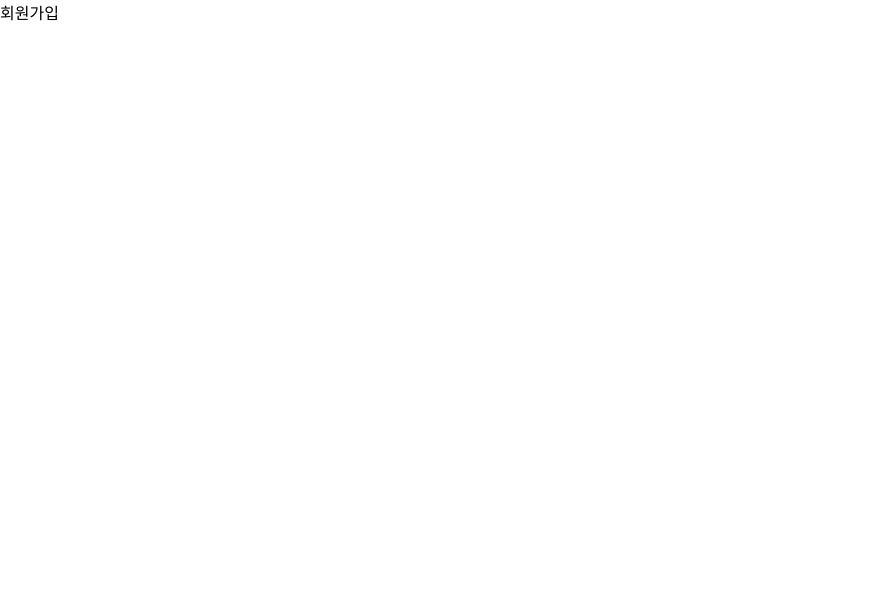
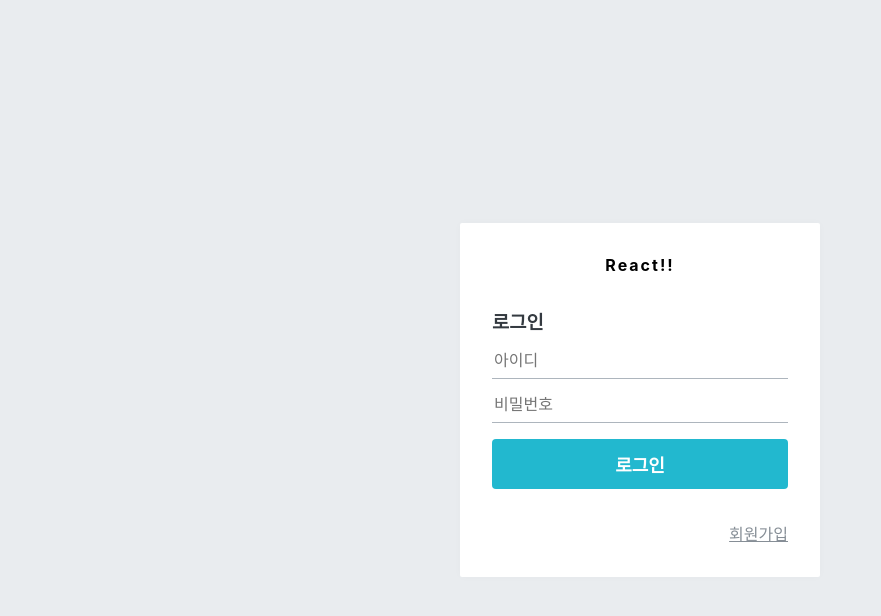
Before and after one commit to ParkSeungKyu92/Blog, a React (Create React App) app: page /register in a window 1280 px wide. Shown: the top 616 px of the page, without its empty margins (0-881 px from the left). Built offline with nearby package versions, Linux system fonts and the light colour scheme.

Commit message:
add AuthForm & AuthTemplate Compoenent 로그인 & 회원가입 UI

```diff
--- /dev/null
+++ b/src/components/auth/AuthForm.js
@@ -0,0 +1,69 @@
+import React from 'react';
+import styled from 'styled-components';
+import { Link } from 'react-router-dom';
+import palette from '../../lib/styles/palette';
+import Button from '../common/Button';
+
+const AuthFormBlock = styled.div`
+    h3 {
+        margin : 0;
+        color : ${palette.gray[8]};
+        margin-bottom : 1rem;
+    }
+`;
+
+const StyledInput = styled.input`
+    font-size : 1rem;
+    border : none;
+    border-bottom : 1px solid ${palette.gray[5]};
+    padding-bottom : 0.5rem;
+    outline : none;
+    width : 100%;
+    $:focus {
+        color : $oc-teal-7;
+        border-bottom : 1px solid ${palette.gray[7]};
+    }
+
+    & + & {
+        margin-top : 1rem;
+    }
+`;
+
+const Footer = styled.div`
+    margin-top : 2rem;
+    text-align : right;
+    a {
+        color : ${palette.gray[6]};
+        text-decoration : underline;
+        &:hover {
+            color ${palette.gray[9]};
+        }
+    }
+`;
+
+const ButtonWithMarginTop = styled(Button)`
+    margin-top: 1rem;
+`;
+
+const AuthForm = () => {
+    return (
+        <AuthFormBlock>
+            <h3>로그인</h3>
+            <form>
+                <StyledInput autoComplete="username" name="username" placeholder="아이디"/>
+                <StyledInput
+                    autoComplete="new-password"
+                    name="password"
+                    placeholder="비밀번호"
+                    type="password"
+                />
+                <ButtonWithMarginTop cyan fullWidth>로그인</ButtonWithMarginTop>
+            </form>
+            <Footer>
+                <Link to='/register'>회원가입</Link>
+            </Footer>
+        </AuthFormBlock>
+    );
+}
+
+export default AuthForm;
--- /dev/null
+++ b/src/components/auth/AuthTemplate.js
@@ -0,0 +1,50 @@
+import React from 'react';
+import styled from 'styled-components';
+import palette from '../../lib/styles/palette';
+import { Link } from 'react-router-dom';
+
+//AuthForm으로 children을 받아 온 내용만 보여 주기만 하는 역할
+const AuthTemplateBlock = styled.div`
+    position : absolute;
+    left : 0;
+    top : 0;
+    bottom : 0;
+    right : 0;
+    background : ${palette.gray[2]};
+
+    /* flex로 내부 내용 중앙 정렬*/
+    display : flex;
+    flex-direction : column;
+    justify-content : center;
+    align-items : center;
+`;
+
+const WhiteBox = styled.div`
+    .logo-area {
+        display : block;
+        padding-bottom : 2rem;
+        text-align : center;
+        font-weight : bold;
+        letter-spacing : 2px;
+    }
+    box-shadow 0 0 8px rgba(0,0,0,0.025);
+    padding : 2rem;
+    width : 360px;
+    background : white;
+    border-radius : 2px;
+`;
+
+const AuthTemplate = ({ children }) => {
+    return(
+        <AuthTemplateBlock>
+            <WhiteBox>
+                <div className="logo-area">
+                    <Link to='/'>React!!</Link>
+                </div>
+                {children}
+            </WhiteBox>
+        </AuthTemplateBlock>
+    );
+}
+
+export default AuthTemplate;
--- a/src/components/common/Button.js
+++ b/src/components/common/Button.js
@@ -1,5 +1,5 @@
 import React from 'react';
-import styled from 'styled-components';
+import styled, { css } from 'styled-components';
 import palette from '../../lib/styles/palette';
 
 const StyledButton = styled.button`
@@ -17,6 +17,25 @@
     &:hover {
         background : ${palette.gray[6]};
     }
+    ${props =>
+        props.fullWidth &&
+        css`
+            padding-top : 0.75rem;
+            padding-bottom : 0.75rem;
+            width: 100%;
+            font-size : 1.125rem;
+        `
+    }
+
+    ${props =>
+        props.cyan &&
+        css`
+            background: ${palette.cyan[5]};
+            &:hover {
+                background : ${palette.cyan[7]};
+            }
+        `
+    }
 `;
 
 const Button = (props) => {
--- a/src/pages/LoginPage.js
+++ b/src/pages/LoginPage.js
@@ -1,7 +1,14 @@
 import React from 'react';
+import AuthForm from '../components/auth/AuthForm';
+import AuthTemplate from '../components/auth/AuthTemplate';
 
 const LoginPage = () => {
-    return <div>로그인</div>;
+    return (
+        <AuthTemplate>
+            <AuthForm>
+            </AuthForm>
+        </AuthTemplate>
+    );
 };
 
 export default LoginPage;
--- a/src/pages/RegisterPage.js
+++ b/src/pages/RegisterPage.js
@@ -1,7 +1,14 @@
 import React from 'react';
+import AuthForm from '../components/auth/AuthForm';
+import AuthTemplate from '../components/auth/AuthTemplate';
 
 const RegisterPage = () => {
-    return <div>회원가입</div>;
+    return (
+        <AuthTemplate>
+            <AuthForm>
+            </AuthForm>
+        </AuthTemplate>
+    )
 };
 
 export default RegisterPage;
```
Also changed, not shown: 1 other file (tests, documents, lock files or other folders).
